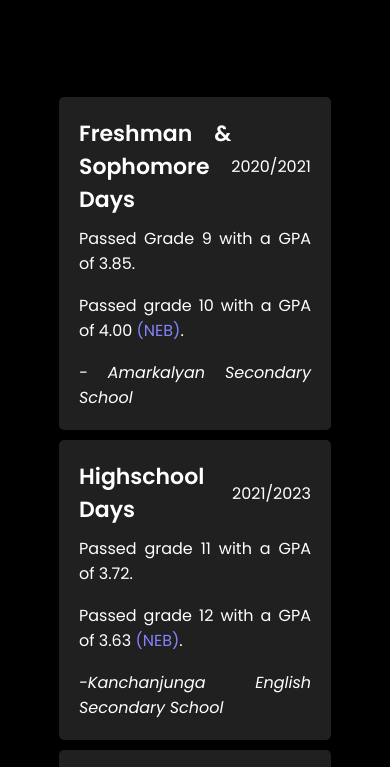
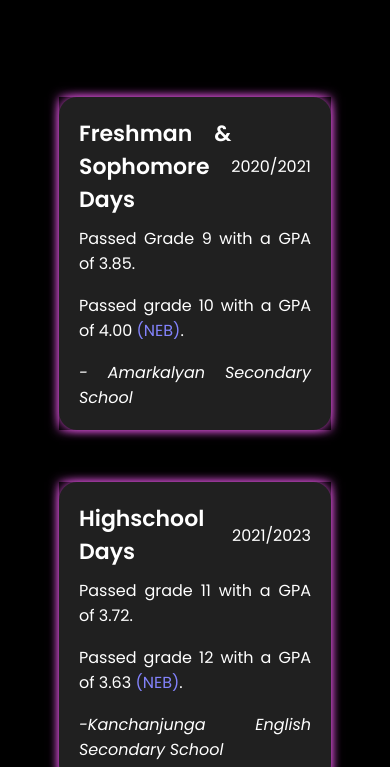
Before and after one commit to NishantNN/Portfolio_Renovation, a plain HTML site: page index.html in a window 390 px wide. Shown: the part 2250-3017 px from the top of the page. Drawn offline with Linux system fonts and the light colour scheme; a script that the page names is missing; a web font is replaced by a local one.

Commit message:
minor edits with responsiveness

```diff
--- a/style.css
+++ b/style.css
@@ -714,6 +714,9 @@ form button {
     .project-categories {
         flex-direction: column;
     }
+    .project-tile{
+        width: 100%;
+    }
 
     .cont-1-left {
         width: 90%;
@@ -780,8 +783,11 @@ form button {
 .wrapper{
     max-width: 1080px;
     margin: 50px auto;
-    padding: 0 20px;
+    padding: 0px 20px;
     position: relative;
+    display: flex;
+    flex-direction: column;
+    gap: 2rem;
   }
   .wrapper .center-line{
     position: absolute;
@@ -794,8 +800,8 @@ form button {
   }
   .wrapper .row{
     display: flex;
-  }
-  .wrapper .row-1{
+}
+.wrapper .row-1{
     justify-content: flex-start;
     position: relative;
     left: -2.5rem;
@@ -804,10 +810,11 @@ form button {
     left: 2.5rem;
     position: relative;
     justify-content: flex-end;
-  }
-  .wrapper .row section{
+}
+.wrapper .row section{
     background: #202020;
-    border-radius: 5px;
+    border-radius: 18px;
+    box-shadow: 0 0 10px rgb(207 76 207);
     width: calc(50% - 40px);
     padding: 20px;
     position: relative;
@@ -892,6 +899,7 @@ form button {
     .wrapper .row{
       margin: 30px 0 3px 60px;
       position: static;
+      box-shadow: 0 0 10px rgb(207 76 207);
     }
     .wrapper .row section{
       width: 100%;
```
